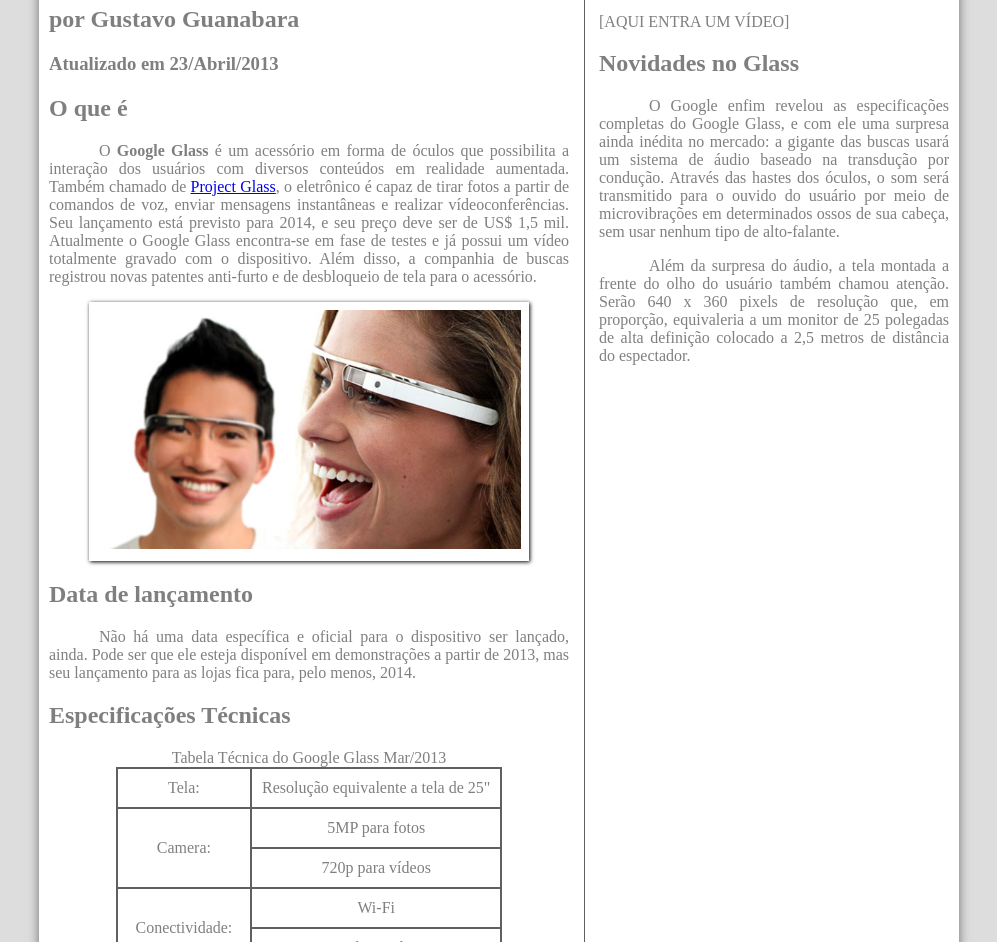
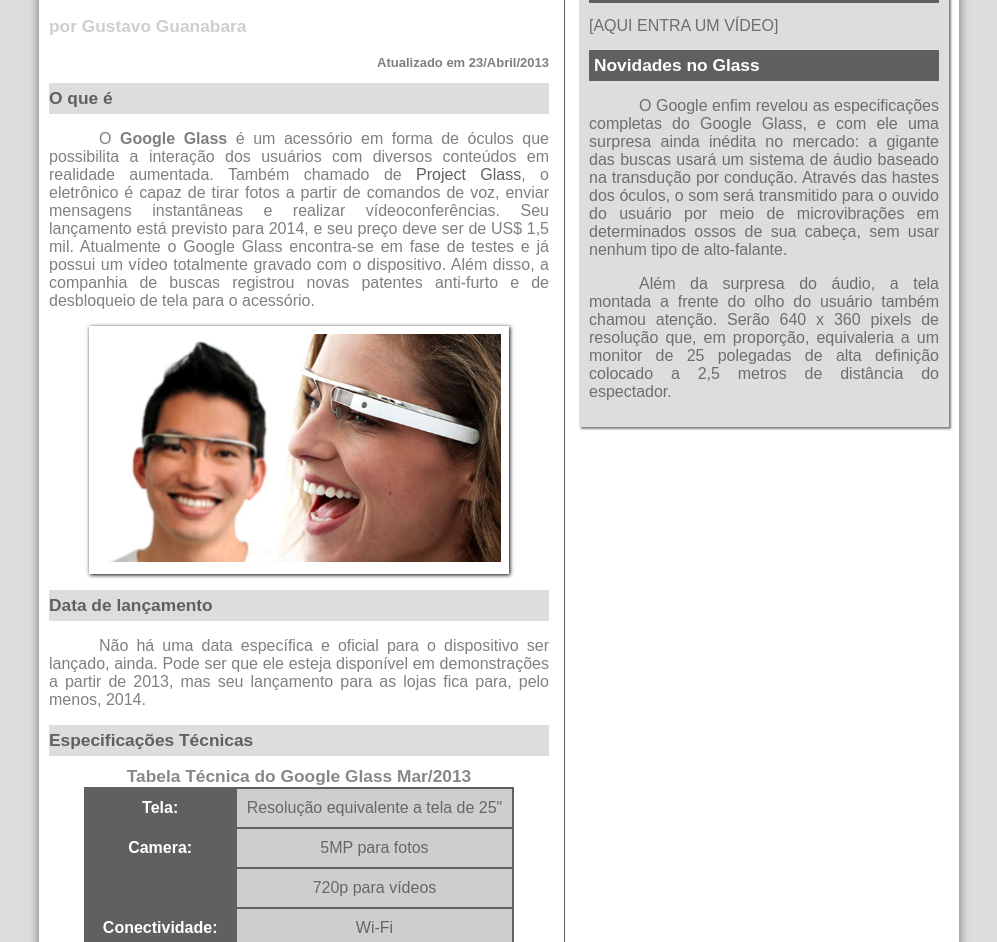
Before and after one commit to luisguilhermemaia/projetoglass, a plain HTML site: page index.html in a window 1280 px wide. Shown: the part 277-1219 px from the top of the page, without its empty margins (141-1138 px from the left). Drawn offline with Linux system fonts and the light colour scheme.

Commit message:
aula 22 html

```diff
--- a/_css/estilo.css
+++ b/_css/estilo.css
@@ -6,6 +6,7 @@
 }
 
 body {
+    font-family: Arial, sans-serif;
     background-color: #dddddd;
     color: rgba(0, 0, 0, 0.5);
 }
@@ -23,6 +24,16 @@
     text-align: justify;
     text-indent: 50px;
 }
+
+a {
+    color: #606060;
+    text-decoration: none;
+}
+
+a:hover {
+    text-decoration: underline;
+}
+
 header#cabecalho img#icone {
     position: absolute;
     left: 780px;
@@ -121,10 +132,40 @@
 
 section#corpo {
     display: block;
-    width: 520px;
+    width: 500px;
     float: left;
     border-right: 1px solid #606060;
     padding-right: 15px;
+}
+
+article#noticia-principal h2 {
+    font-size: 13pt;
+    color: #606060;
+    background-color: #dddddd;
+    padding: 5px 0px 5px 0px;
+    margin: 10px 0px 10px 0px;
+}
+
+header#cabecalho-artigo h1 {
+    font-family: 'FonteLogo', sans-serif;
+    font-size: 20pt;
+    color: #606060;
+}
+
+.direita{
+    text-align: right;
+}
+
+header#cabecalho-artigo h2 {
+    font-size: 13pt;
+    color: #cecece;
+    background-color: #ffffff;
+}
+
+header#cabecalho-artigo h3 {
+    font-size: 13px;
+    color#606060;
+
 }
 
 table#tabelaspec {
@@ -141,10 +182,54 @@
     vertical-align: ;
 }
 
+table#tabelaspec td.ce {
+    color: #ffffff;
+    background-color: #606060;
+    vertical-align: top;
+    font-weight: bold;
+}
+
+table#tabelaspec td.cd {
+    background-color: #cecece;
+
+}
+
+table#tabelaspec caption {
+    color: #888888;
+    font-size: 13pt;
+    font-weight: bolder;
+}
+
+table#tabelaspec caption span {
+    display: block;
+    float: right;
+    color: #000000;
+    font-size: 8pt;
+    margin-top: 10px;
+}
+
 aside#lateral {
     display: block;
     width: 350px;
     float: right;
+    background-color: #dddddd;
+    padding: 10px;
+    margin-top: 10px;
+    box-shadow: 2px 2px 2px rgba(0,0,0,.5);
+}
+
+aside#lateral h1 {
+    font-family: 'FonteLogo', sans-serif;
+    font-size: 20pt;
+    color: #606060;
+    margin-top: 0px;
+}
+
+aside#lateral h2 {
+    background-color: #606060;
+    font-size: 13pt;
+    color: #ffffff;
+    padding: 5px;
 }
 
 footer#rodape {
--- a/index.html
+++ b/index.html
@@ -29,12 +29,16 @@
     </header>
 
 <section id="corpo">
+
+<article id="noticia-principal">
+    <header id="cabecalho-artigo">
 <hgroup>
 <h3>Tecnologia > &nbsp; Inovações</h3>
 <h1>Saiba tudo sobre o Google Glass</h1>
 <h2>por Gustavo Guanabara</h2>
-<h3>Atualizado em 23/Abril/2013</h3>
+<h3 class="direita">Atualizado em 23/Abril/2013</h3>
 </hgroup>
+    </header>
 
 <h2>O que é</h2>
 <p>O <span style="font-weight: 900;">Google Glass</span> é um acessório em forma de óculos que possibilita a interação dos usuários com diversos conteúdos em realidade aumentada. Também chamado de <a href="http://glass.google.com" target="_blank">Project Glass</a>, o eletrônico é capaz de tirar fotos a partir de comandos de voz, enviar mensagens instantâneas e realizar vídeo&shy;con&shy;ferên&shy;cias. Seu lançamento está previsto para 2014, e seu preço deve ser de US$ 1,5 mil. Atualmente o Google Glass encontra-se em fase de testes e já possui um vídeo totalmente gravado com o dispositivo. Além disso, a companhia de buscas registrou novas patentes anti-furto e de desbloqueio de tela para o acessório.</p>
@@ -46,29 +50,29 @@
     </figcaption>
 </figure>
 
-<h1>Data de lançamento</h1>
+<h2>Data de lançamento</h2>
 <p>Não há uma data específica e oficial para o dispositivo ser lançado, ainda. Pode ser que ele esteja disponível em demonstrações a partir de 2013, mas seu lançamento para as lojas fica para, pelo menos, 2014.</p>
 
-<h1>Especificações Técnicas</h1>
+<h2>Especificações Técnicas</h2>
 <table id="tabelaspec">
-<caption>Tabela Técnica do Google Glass Mar/2013</caption>
+<caption>Tabela Técnica do Google Glass <spam>Mar/2013</spam></caption>
 
-    <tr><td>Tela:</td><td>Resolução equivalente a tela de 25"</td></tr>
-    <tr><td rowspan="2">Camera:</td><td>5MP para fotos</td></tr>
-    <tr><td>720p para vídeos</td></tr>
-    <tr><td rowspan="2">Conectividade:</td><td>Wi-Fi</td></tr>
-    <tr><td>Bluetooth</td></tr>
-    <tr><td>Memória Interna:</td><td>12GB</td></tr>
+    <tr><td class="ce">Tela:</td><td class="cd">Resolução equivalente a tela de 25"</td></tr>
+    <tr><td rowspan="2" class="ce">Camera:</td><td class="cd">5MP para fotos</td></tr>
+    <tr><td class="cd">720p para vídeos</td></tr>
+    <tr><td rowspan="2" class="ce">Conectividade:</td><td class="cd">Wi-Fi</td></tr>
+    <tr><td class="cd">Bluetooth</td></tr>
+    <tr><td class="ce">Memória Interna:</td><td class="cd">12GB</td></tr>
 </table>
 
-<h1>Como funciona</h1>
+<h2>Como funciona</h2>
 <p>De acordo com fontes próximas do Google, os óculos vão contar com uma pequena tela de LCD ou AMOLED na parte superior e em frente aos olhos do usuário. Com o uso de uma câmera e GPS, você pode se situar, assim como selecionar opções com o movimento da cabeça</p>
 
-<h1>O que você pode fazer com o Google Glasses</h1>
+<h2>O que você pode fazer com o Google Glasses</h2>
 <p>O vídeo de divulgação do Google mostra que você pode se transformar em uma espécie de “super-<wbr>humano”, já que o aparelho pode indicar a quantos metros você está de seu destino, se o metrô está aberto ou fechado, mostrar o clima, agenda e até mesmo permitir que você marque encontros apenas com comandos de voz.</p>
 
 [AQUI ENTRA UM VÍDEO]
-
+</article>
 </section>
 <aside id="lateral">
 <h1>Outras Notícias</h1>
```
Also changed, not shown: _css/testejs01.html (added, +13 -0 lines).
